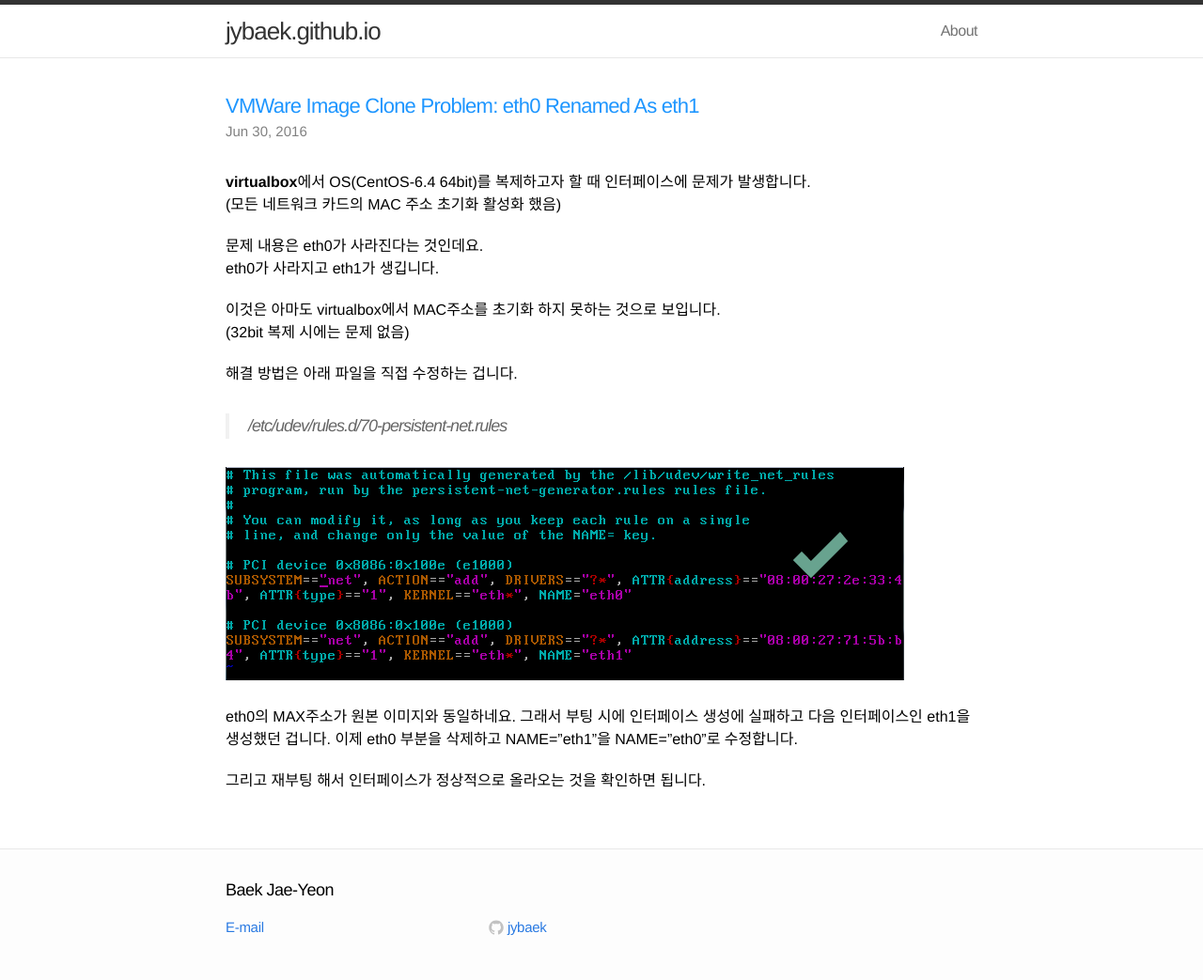
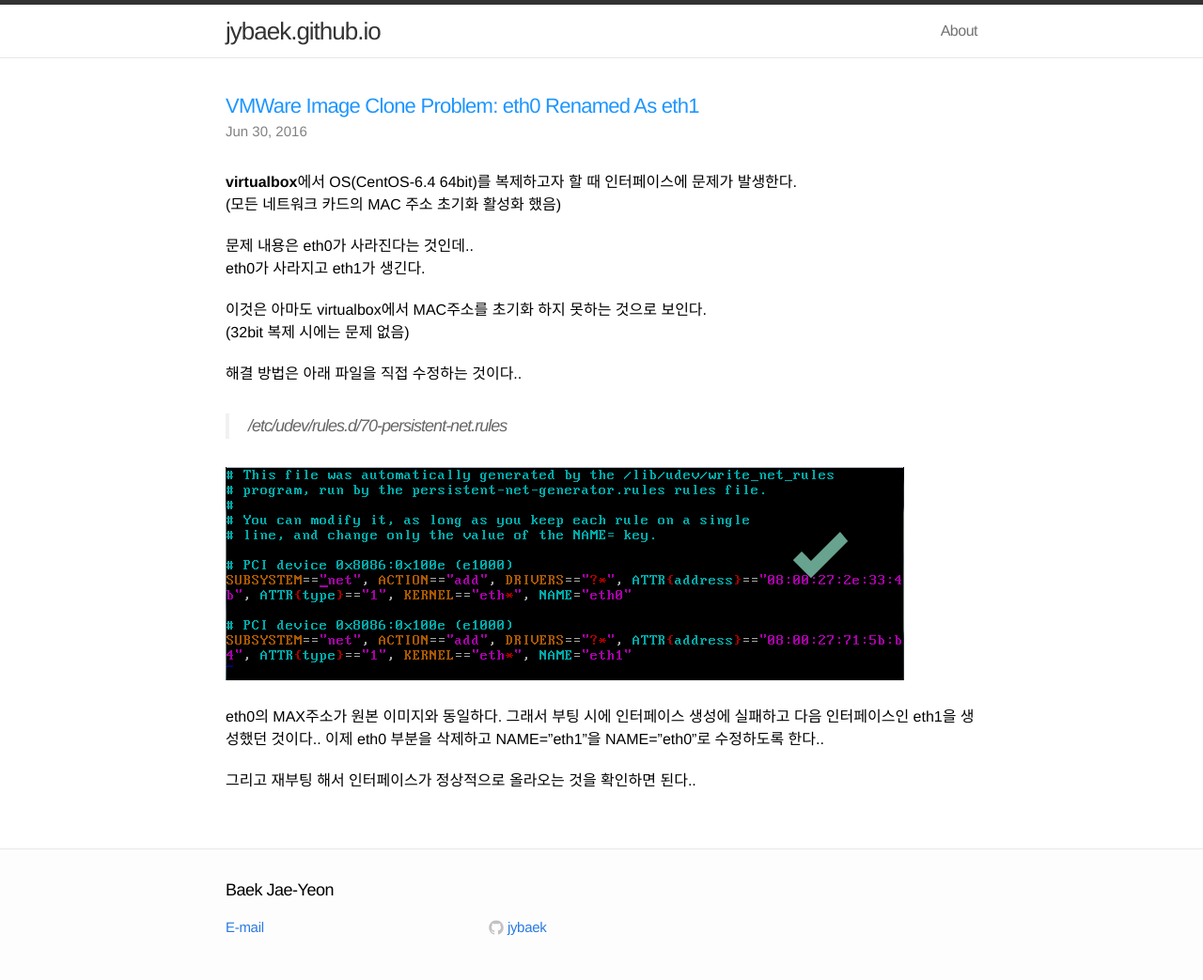
Before and after one commit to jybaek/jybaek.github.com, a Jekyll site: the page built from _posts/2016-06-30-virtualbox.md, in a window 1280 px wide. Shown: the whole page at 94% size. Built offline with Jekyll 4.4.1, drawn with Linux system fonts in a browser that asks for light colours; Markdown is read by kramdown in place of the engine named in the settings.

Commit message:
post에 어조 변경...

```diff
--- a/_posts/2016-06-30-virtualbox.md
+++ b/_posts/2016-06-30-virtualbox.md
@@ -5,21 +5,21 @@
 ---
 
 
-**virtualbox**에서 OS(CentOS-6.4 64bit)를 복제하고자 할 때 인터페이스에 문제가 발생합니다.
+**virtualbox**에서 OS(CentOS-6.4 64bit)를 복제하고자 할 때 인터페이스에 문제가 발생한다.
 (모든 네트워크 카드의 MAC 주소 초기화 활성화 했음)
 
-문제 내용은 eth0가 사라진다는 것인데요.
-eth0가 사라지고 eth1가 생깁니다.
+문제 내용은 eth0가 사라진다는 것인데..
+eth0가 사라지고 eth1가 생긴다.
 
-이것은 아마도 virtualbox에서 MAC주소를 초기화 하지 못하는 것으로 보입니다.
+이것은 아마도 virtualbox에서 MAC주소를 초기화 하지 못하는 것으로 보인다.
 (32bit 복제 시에는 문제 없음)
 
-해결 방법은 아래 파일을 직접 수정하는 겁니다.
+해결 방법은 아래 파일을 직접 수정하는 것이다..
 >/etc/udev/rules.d/70-persistent-net.rules
 
 ![image](/image/rule.png)
 
-eth0의 MAX주소가 원본 이미지와 동일하네요. 그래서 부팅 시에 인터페이스 생성에 실패하고 다음 인터페이스인 eth1을 생성했던 겁니다.
-이제 eth0 부분을 삭제하고 NAME="eth1"을 NAME="eth0"로 수정합니다.
+eth0의 MAX주소가 원본 이미지와 동일하다. 그래서 부팅 시에 인터페이스 생성에 실패하고 다음 인터페이스인 eth1을 생성했던 것이다..
+이제 eth0 부분을 삭제하고 NAME="eth1"을 NAME="eth0"로 수정하도록 한다..
 
-그리고 재부팅 해서 인터페이스가 정상적으로 올라오는 것을 확인하면 됩니다.
+그리고 재부팅 해서 인터페이스가 정상적으로 올라오는 것을 확인하면 된다..
```
